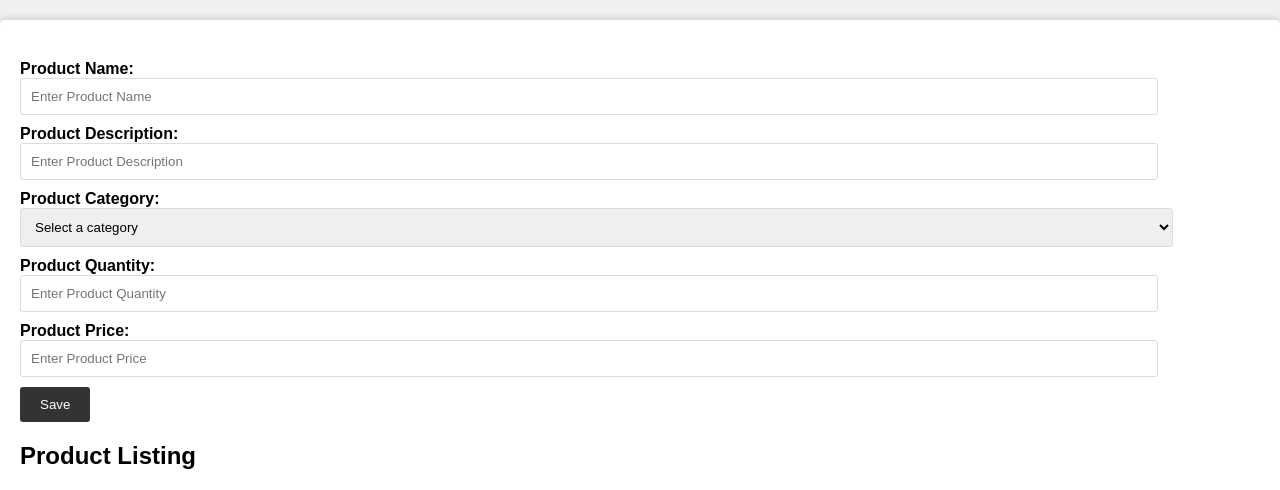
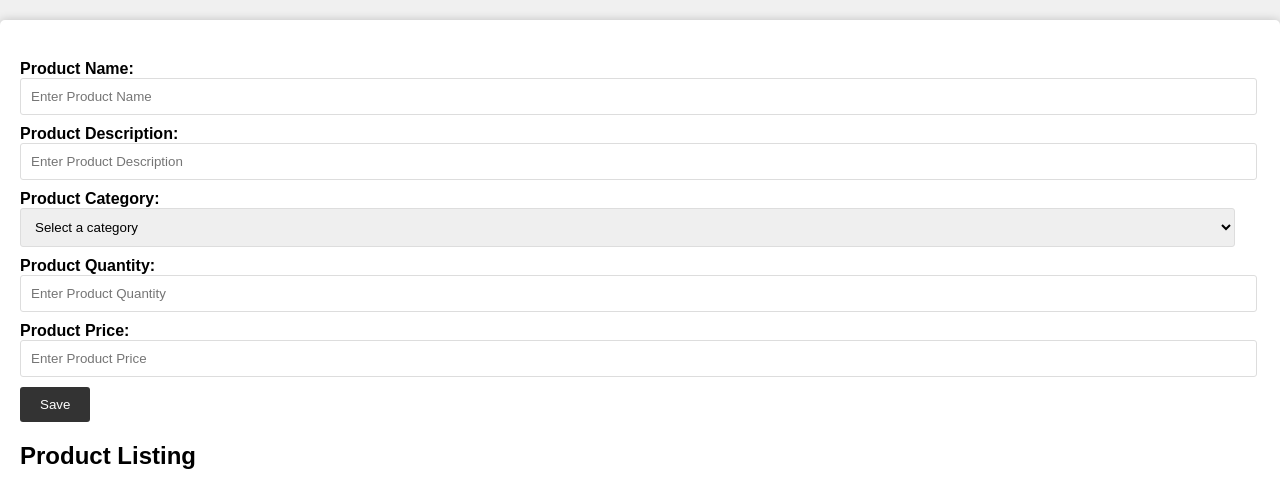
Before and after one commit to EscaleraJandel123/Product, a CodeIgniter 4 app: the page made by app/Views/products.php in a window 1280 px wide. Shown: the part 98-588 px from the top of the page. Run offline with PHP 8.4 and a stand-in for CodeIgniter, Linux system fonts and the light colour scheme; the template is opened without the code that fills it, so the values that code supplies are empty; some libraries are stand-ins or nearby versions.

Commit message:
Update products.php

```diff
--- a/app/Views/products.php
+++ b/app/Views/products.php
@@ -62,14 +62,14 @@
 
         input[type="text"],
         input[type="number"] {
-            width: 90%;
+            width: 98%;
             padding: 10px;
             margin-bottom: 10px;
             border: 1px solid #ddd;
             border-radius: 3px;
         }
         select {
-            width: 93%;
+            width: 98%;
 
             padding: 10px;
             margin-bottom: 10px;
```
